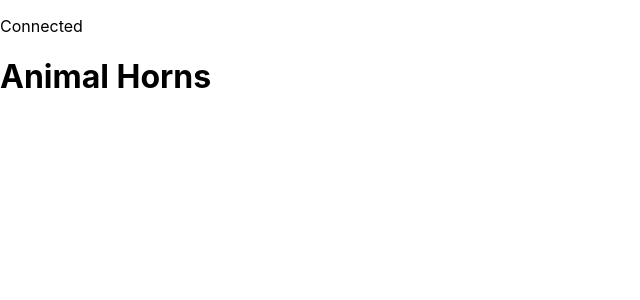
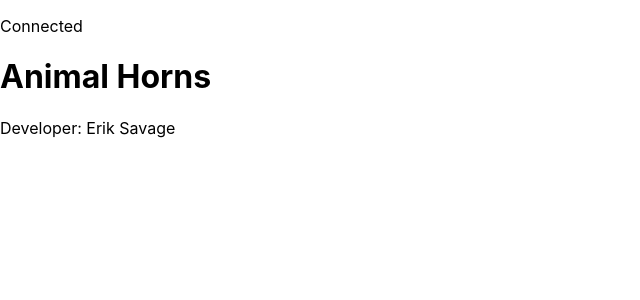
Before and after one commit to eriksavage/horned-animals, a React (Create React App) app: page / in a window 1280 px wide. Shown: the top 300 px of the page, without its empty margins (0-640 px from the left). Built offline with nearby package versions, Linux system fonts and the light colour scheme; the HTML template or start-up script is replaced by a standard one.

Commit message:
adds Footer component

```diff
--- a/src/App.js
+++ b/src/App.js
@@ -1,5 +1,6 @@
 import React, { Component } from 'react'
 import Header from './Header.js';
+import Footer from './Footer.js';
 
 export default class App extends Component {
   render() {
@@ -7,6 +8,7 @@ export default class App extends Component {
       <div>
         <p>Connected</p>
         <Header />
+        <Footer />
       </div>
     )
   }
--- /dev/null
+++ b/src/Footer.js
@@ -0,0 +1,11 @@
+import { Component } from "react";
+
+class Footer extends Component {
+    render(){
+        return (
+            <p>Developer: Erik Savage</p>
+        )
+    }
+}
+
+export default Footer;
```
